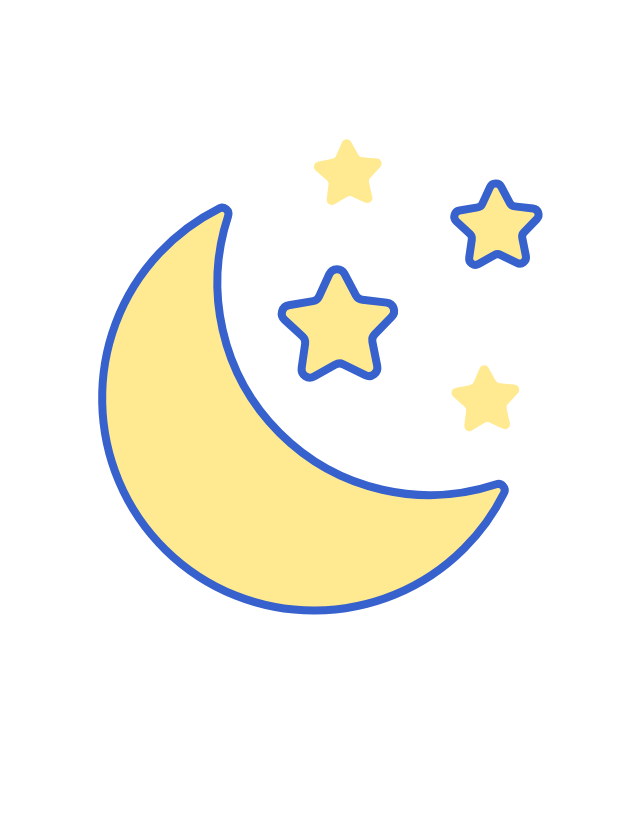
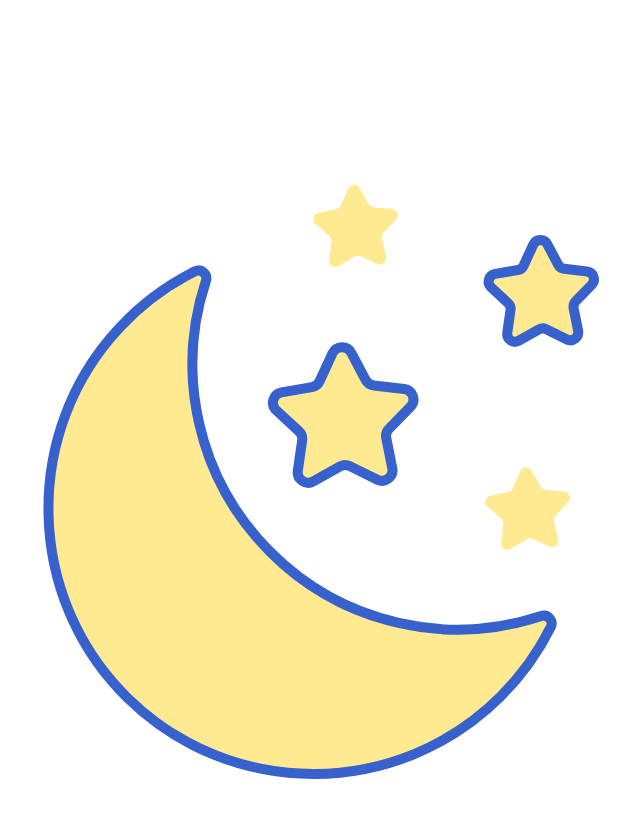
Before and after one commit to ritareigota/weather-crystalball, a plain HTML site: page images/01n.html in a window 1280 px wide. Shown: the whole page, without its empty margins (323-963 px from the left). Drawn offline with Linux system fonts and the light colour scheme.

Commit message:
Updated weather icons

```diff
--- a/images/01n.html
+++ b/images/01n.html
@@ -5,7 +5,7 @@
         body{
             background-color: transparent;
             margin: 0px;
-            height: 100%;
+            height: 125%;
             overflow: hidden;
         }
         #lottie{
@@ -18,7 +18,7 @@
             text-align: center;
             opacity: 1;
             position: relative;
-            top: -19px;
+            top: -13;
         }
 
     </style>
--- a/styles/stylesheet.css
+++ b/styles/stylesheet.css
@@ -95,6 +95,9 @@ form {
 .card-right {
     height: 264.5px;
 }
+div.card-body {
+    flex: none;
+}
 .card-text {
     font-weight: 600;
     width: auto;
```
Also changed, not shown: images/01d.html (+2 -2 lines), images/02d.html (+2 -2 lines), images/02n.html (+2 -2 lines), images/03d.html (+2 -2 lines), images/03n.html (+2 -2 lines), images/04d.html (+2 -2 lines), images/04n.html (+2 -2 lines), images/09d.html (+2 -2 lines), images/09n.html (+2 -2 lines), images/10d.html (+2 -2 lines), images/10n.html (+2 -2 lines), images/11d.html (+2 -2 lines), images/11n.html (+2 -2 lines), images/13d.html (+2 -2 lines), 3 more files.
